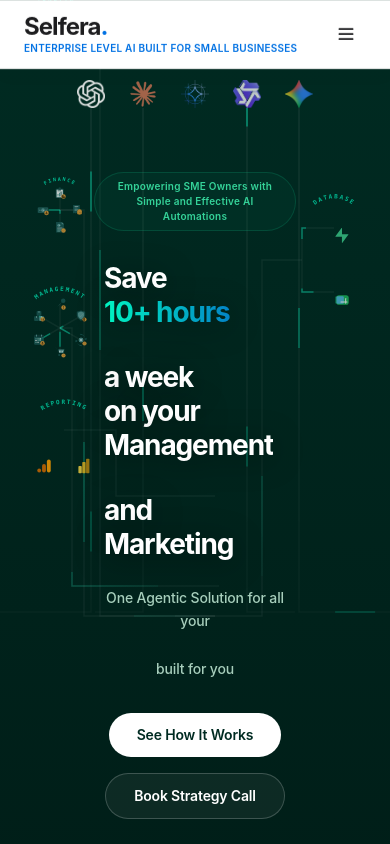
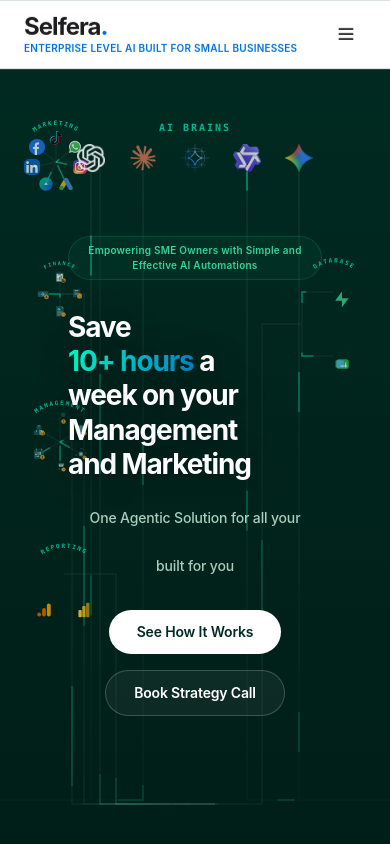
Before and after one commit to Kesava-S/Selfera, a React (Vite) app: page / in a window 390 px wide. Shown: the top 844 px of the page. Built offline with nearby package versions, Linux system fonts and the light colour scheme; a web font is replaced by a local one.

Commit message:
UI: align connection line convergence Y dynamically below buttonsRef and correct mobile padding/offsets

```diff
--- a/src/components/Hero.tsx
+++ b/src/components/Hero.tsx
@@ -109,7 +109,9 @@
   const WORDS = ['Marketing', 'Management', 'Finance', 'Data Management', 'Analytics & Reporting'];
   const [wordIndex, setWordIndex] = useState(0);
   const sectionRef = useRef<HTMLElement>(null);
+  const buttonsRef = useRef<HTMLDivElement>(null);
   const [windowWidth, setWindowWidth] = useState(typeof window !== 'undefined' ? window.innerWidth : 1200);
+  const [junctionY, setJunctionY] = useState(520);
 
   useEffect(() => {
     const handleResize = () => setWindowWidth(window.innerWidth);
@@ -151,6 +153,29 @@
     };
   }, []);
 
+  // Update junction Y position dynamically based on CTA buttons bottom
+  useEffect(() => {
+    if (!show) return;
+
+    const updateJunctionY = () => {
+      if (buttonsRef.current && sectionRef.current) {
+        const buttonsRect = buttonsRef.current.getBoundingClientRect();
+        const sectionRect = sectionRef.current.getBoundingClientRect();
+        // The buttons position relative to the section top minus padding-top (96px)
+        // plus some spacing (e.g. 24px) below the buttons
+        const relativeY = (buttonsRect.bottom - sectionRect.top) - 96 + 24;
+        setJunctionY(relativeY);
+      }
+    };
+
+    const timer = setTimeout(updateJunctionY, 150);
+    window.addEventListener('resize', updateJunctionY);
+    return () => {
+      clearTimeout(timer);
+      window.removeEventListener('resize', updateJunctionY);
+    };
+  }, [show, wordIndex, windowWidth]);
+
   const containerWidth = Math.min(windowWidth, 1200);
   const cx = containerWidth / 2;
   const isMobile = windowWidth < 768;
@@ -169,7 +194,7 @@
           initial={{ opacity: 0, scale: 0.8 }}
           animate={show ? { opacity: 1, scale: 1 } : {}}
           transition={{ duration: 0.8, delay: 0.4, ease: EASE }}
-          className="absolute left-1 md:-left-12 lg:-left-4 top-[-90px] sm:top-[-60px] w-16 h-16 md:w-32 md:h-32 z-10 pointer-events-none block"
+          className="absolute left-1 md:-left-12 lg:-left-4 top-[-30px] sm:top-[-60px] w-16 h-16 md:w-32 md:h-32 z-10 pointer-events-none block"
         >
           <svg className="absolute inset-0 w-full h-full overflow-visible pointer-events-none z-0">
             <defs>
@@ -201,11 +226,11 @@
                 />
               </g>
             ))}
-            {/* Output line drops to y=580 (absolute 520), turns right to center */}
+            {/* Output line drops to y=junctionY + offset (absolute junctionY), turns right to center */}
             <g>
-              <path d={isMobile ? `M 32 32 L 76 32 L 76 610 L ${cx - 4} 610` : `M 64 64 L 296 64 L 296 580 L ${cx + 16} 580`} stroke="rgba(255, 255, 255, 0.05)" strokeWidth="1.5" fill="none" />
+              <path d={isMobile ? `M 32 32 L 76 32 L 76 ${junctionY + 30} L ${cx - 4} ${junctionY + 30}` : `M 64 64 L 296 64 L 296 ${junctionY + 60} L ${cx + 16} ${junctionY + 60}`} stroke="rgba(255, 255, 255, 0.05)" strokeWidth="1.5" fill="none" />
               <motion.path
-                d={isMobile ? `M 32 32 L 76 32 L 76 610 L ${cx - 4} 610` : `M 64 64 L 296 64 L 296 580 L ${cx + 16} 580`}
+                d={isMobile ? `M 32 32 L 76 32 L 76 ${junctionY + 30} L ${cx - 4} ${junctionY + 30}` : `M 64 64 L 296 64 L 296 ${junctionY + 60} L ${cx + 16} ${junctionY + 60}`}
                 stroke="url(#channelLineGrad)" strokeWidth="1.5" fill="none"
                 strokeDasharray="100, 300"
                 initial={{ strokeDashoffset: 400 }}
@@ -233,7 +258,7 @@
           initial={{ opacity: 0, scale: 0.8 }}
           animate={show ? { opacity: 1, scale: 1 } : {}}
           transition={{ duration: 0.8, delay: 0.45, ease: EASE }}
-          className="absolute left-4 md:-left-4 lg:left-4 top-[90px] sm:top-[130px] w-12 h-12 md:w-16 md:h-16 z-10 pointer-events-none block"
+          className="absolute left-4 md:-left-4 lg:left-4 top-[110px] sm:top-[130px] w-12 h-12 md:w-16 md:h-16 z-10 pointer-events-none block"
         >
           <svg className="absolute inset-0 w-full h-full overflow-visible pointer-events-none z-0">
             <defs>
@@ -265,11 +290,11 @@
                 />
               </g>
             ))}
-            {/* Output line drops to y=390 (absolute 520), turns right to center */}
+            {/* Output line drops to absolute junctionY, turns right to center */}
             <g>
-              <path d={isMobile ? `M 24 24 L 48 24 L 48 430 L ${cx - 16} 430` : `M 32 32 L 224 32 L 224 390 L ${cx - 16} 390`} stroke="rgba(255, 255, 255, 0.05)" strokeWidth="1.5" fill="none" />
+              <path d={isMobile ? `M 24 24 L 48 24 L 48 ${junctionY - 110} L ${cx - 16} ${junctionY - 110}` : `M 32 32 L 224 32 L 224 ${junctionY - 130} L ${cx - 16} ${junctionY - 130}`} stroke="rgba(255, 255, 255, 0.05)" strokeWidth="1.5" fill="none" />
               <motion.path
-                d={isMobile ? `M 24 24 L 48 24 L 48 430 L ${cx - 16} 430` : `M 32 32 L 224 32 L 224 390 L ${cx - 16} 390`}
+                d={isMobile ? `M 24 24 L 48 24 L 48 ${junctionY - 110} L ${cx - 16} ${junctionY - 110}` : `M 32 32 L 224 32 L 224 ${junctionY - 130} L ${cx - 16} ${junctionY - 130}`}
                 stroke="url(#bottomLeftLineGrad)" strokeWidth="1.5" fill="none"
                 strokeDasharray="100, 300"
                 initial={{ strokeDashoffset: 400 }}
@@ -297,7 +322,7 @@
           initial={{ opacity: 0, scale: 0.8 }}
           animate={show ? { opacity: 1, scale: 1 } : {}}
           transition={{ duration: 0.8, delay: 0.5, ease: EASE }}
-          className="absolute left-2 md:-left-8 lg:left-0 top-[200px] sm:top-[280px] w-16 h-16 md:w-24 md:h-24 z-10 pointer-events-none block"
+          className="absolute left-2 md:-left-8 lg:left-0 top-[250px] sm:top-[280px] w-16 h-16 md:w-24 md:h-24 z-10 pointer-events-none block"
         >
           <svg className="absolute inset-0 w-full h-full overflow-visible pointer-events-none z-0">
             <defs>
@@ -335,11 +360,11 @@
                 />
               </g>
             ))}
-            {/* Output line drops to y=240 (absolute 520), turns right to center */}
+            {/* Output line drops to absolute junctionY, turns right to center */}
             <g>
-              <path d={isMobile ? `M 32 32 L 44 32 L 44 290 L ${cx - 4} 290` : `M 48 48 L 200 48 L 200 240 L ${cx} 240`} stroke="rgba(255, 255, 255, 0.05)" strokeWidth="1.5" fill="none" />
+              <path d={isMobile ? `M 32 32 L 44 32 L 44 ${junctionY - 250} L ${cx - 4} ${junctionY - 250}` : `M 48 48 L 200 48 L 200 ${junctionY - 280} L ${cx} ${junctionY - 280}`} stroke="rgba(255, 255, 255, 0.05)" strokeWidth="1.5" fill="none" />
               <motion.path
-                d={isMobile ? `M 32 32 L 44 32 L 44 290 L ${cx - 4} 290` : `M 48 48 L 200 48 L 200 240 L ${cx} 240`}
+                d={isMobile ? `M 32 32 L 44 32 L 44 ${junctionY - 250} L ${cx - 4} ${junctionY - 250}` : `M 48 48 L 200 48 L 200 ${junctionY - 280} L ${cx} ${junctionY - 280}`}
                 stroke="url(#thirdLeftLineGrad)" strokeWidth="1.5" fill="none"
                 strokeDasharray="100, 300"
                 initial={{ strokeDashoffset: 400 }}
@@ -373,7 +398,7 @@
           initial={{ opacity: 0, scale: 0.8 }}
           animate={show ? { opacity: 1, scale: 1 } : {}}
           transition={{ duration: 0.8, delay: 0.55, ease: EASE }}
-          className="absolute left-1 md:-left-12 lg:-left-4 top-[310px] sm:top-[430px] w-20 h-16 md:w-32 md:h-20 z-10 pointer-events-none block flex flex-col justify-end pb-1 items-center"
+          className="absolute left-1 md:-left-12 lg:-left-4 top-[390px] sm:top-[430px] w-20 h-16 md:w-32 md:h-20 z-10 pointer-events-none block flex flex-col justify-end pb-1 items-center"
         >
           <svg className="absolute inset-0 w-full h-full overflow-visible pointer-events-none z-0">
             <defs>
@@ -393,9 +418,9 @@
               </textPath>
             </text>
             <g>
-              <path d={isMobile ? `M 40 24 L 92 24 L 92 90 L ${cx - 4} 90` : `M 64 40 L 336 40 L 336 90 L ${cx + 16} 90`} stroke="rgba(255, 255, 255, 0.05)" strokeWidth="1.5" fill="none" />
+              <path d={isMobile ? `M 40 24 L 92 24 L 92 ${junctionY - 390} L ${cx - 4} ${junctionY - 390}` : `M 64 40 L 336 40 L 336 ${junctionY - 430} L ${cx + 16} ${junctionY - 430}`} stroke="rgba(255, 255, 255, 0.05)" strokeWidth="1.5" fill="none" />
               <motion.path
-                d={isMobile ? `M 40 24 L 92 24 L 92 90 L ${cx - 4} 90` : `M 64 40 L 336 40 L 336 90 L ${cx + 16} 90`}
+                d={isMobile ? `M 40 24 L 92 24 L 92 ${junctionY - 390} L ${cx - 4} ${junctionY - 390}` : `M 64 40 L 336 40 L 336 ${junctionY - 430} L ${cx + 16} ${junctionY - 430}`}
                 stroke="url(#fourthLeftLineGrad)" strokeWidth="1.5" fill="none"
                 strokeDasharray="100, 300"
                 initial={{ strokeDashoffset: 400 }}
@@ -457,11 +482,11 @@
                 </g>
               );
             })}
-            {/* Output line drops to y=410 (absolute 520), turns left to center */}
+            {/* Output line drops to absolute junctionY, turns left to center */}
             <g>
-              <path d={isMobile ? `M 0 64 L -40 64 L -40 420 L ${68 - cx} 420` : `M 0 128 L -160 128 L -160 410 L ${160 - cx} 410`} stroke="rgba(255, 255, 255, 0.05)" strokeWidth="1.5" fill="none" />
+              <path d={isMobile ? `M 0 64 L -40 64 L -40 ${junctionY - 100} L ${68 - cx} ${junctionY - 100}` : `M 0 128 L -160 128 L -160 ${junctionY - 110} L ${160 - cx} ${junctionY - 110}`} stroke="rgba(255, 255, 255, 0.05)" strokeWidth="1.5" fill="none" />
               <motion.path
-                d={isMobile ? `M 0 64 L -40 64 L -40 420 L ${68 - cx} 420` : `M 0 128 L -160 128 L -160 410 L ${160 - cx} 410`}
+                d={isMobile ? `M 0 64 L -40 64 L -40 ${junctionY - 100} L ${68 - cx} ${junctionY - 100}` : `M 0 128 L -160 128 L -160 ${junctionY - 110} L ${160 - cx} ${junctionY - 110}`}
                 stroke="url(#rightLineGrad)" strokeWidth="1.5" fill="none"
                 strokeDasharray="100, 300"
                 initial={{ strokeDashoffset: 400 }}
@@ -495,9 +520,9 @@
           AI Brains
         </span>
         {AI_LOGOS.map((logo, index) => {
-          // Lines drop straight down to absolute 650 to join the bus
+          // Lines drop straight down to absolute junctionY to join the bus
           const dx = (2 - index) * (isMobile ? 48 : 75); // -150, -75, 0, 75, 150
-          const targetY = isMobile ? 504 : 496;
+          const targetY = isMobile ? junctionY - 16 : junctionY - 24;
           const pathD = dx === 0
             ? `M 0 0 L 0 ${targetY}`
             : `M 0 0 L 0 ${targetY} L ${-dx} ${targetY}`;
@@ -555,7 +580,7 @@
         initial={{ opacity: 0, y: 16 }}
         animate={show ? { opacity: 1, y: 0 } : {}}
         transition={{ duration: 0.7, delay: 0.2, ease: EASE }}
-        className="relative z-20 mb-8 inline-flex items-center gap-2 rounded-full border border-emerald-500/20 bg-emerald-500/5 px-4 py-1.5 text-center text-[10px] sm:text-xs font-semibold tracking-wide max-w-[52vw] md:max-w-none"
+        className="relative z-20 mb-8 inline-flex items-center gap-2 rounded-full border border-emerald-500/20 bg-emerald-500/5 px-4 py-1.5 text-center text-[10px] sm:text-xs font-semibold tracking-wide max-w-[65vw] md:max-w-none"
       >
         <span className="shimmer-text-emerald bg-clip-text text-transparent">
           Empowering SME Owners with Simple and Effective AI Automations
@@ -563,7 +588,7 @@
       </motion.div>
 
       {/* Headline */}
-      <div className="relative w-full max-w-4xl px-[84px] md:px-0 z-20">
+      <div className="relative w-full max-w-4xl px-12 md:px-0 z-20">
         <Headline show={show} />
       </div>
 
@@ -572,7 +597,7 @@
         initial={{ opacity: 0, y: 20 }}
         animate={show ? { opacity: 1, y: 0 } : {}}
         transition={{ duration: 0.8, delay: 0.95, ease: EASE }}
-        className="relative z-20 mt-6 max-w-2xl text-center text-sm sm:text-lg md:text-xl leading-relaxed text-emerald-100/80 font-medium flex flex-col items-center gap-1 px-[84px] md:px-0"
+        className="relative z-20 mt-6 max-w-2xl text-center text-sm sm:text-lg md:text-xl leading-relaxed text-emerald-100/80 font-medium flex flex-col items-center gap-1 px-12 md:px-0"
       >
         <span>One Agentic Solution for all your</span>
         <span className="inline-grid grid-cols-1 grid-rows-1 justify-items-center h-[1.25em] align-middle overflow-hidden relative min-w-[160px] sm:min-w-[200px] whitespace-nowrap text-[#00f5c0] font-bold drop-shadow-[0_0_12px_rgba(0,245,192,0.3)]">
@@ -598,6 +623,7 @@
 
       {/* Buttons */}
       <motion.div
+        ref={buttonsRef}
         initial={{ opacity: 0, y: 20 }}
         animate={show ? { opacity: 1, y: 0 } : {}}
         transition={{ duration: 0.8, delay: 1.1, ease: EASE }}
```
